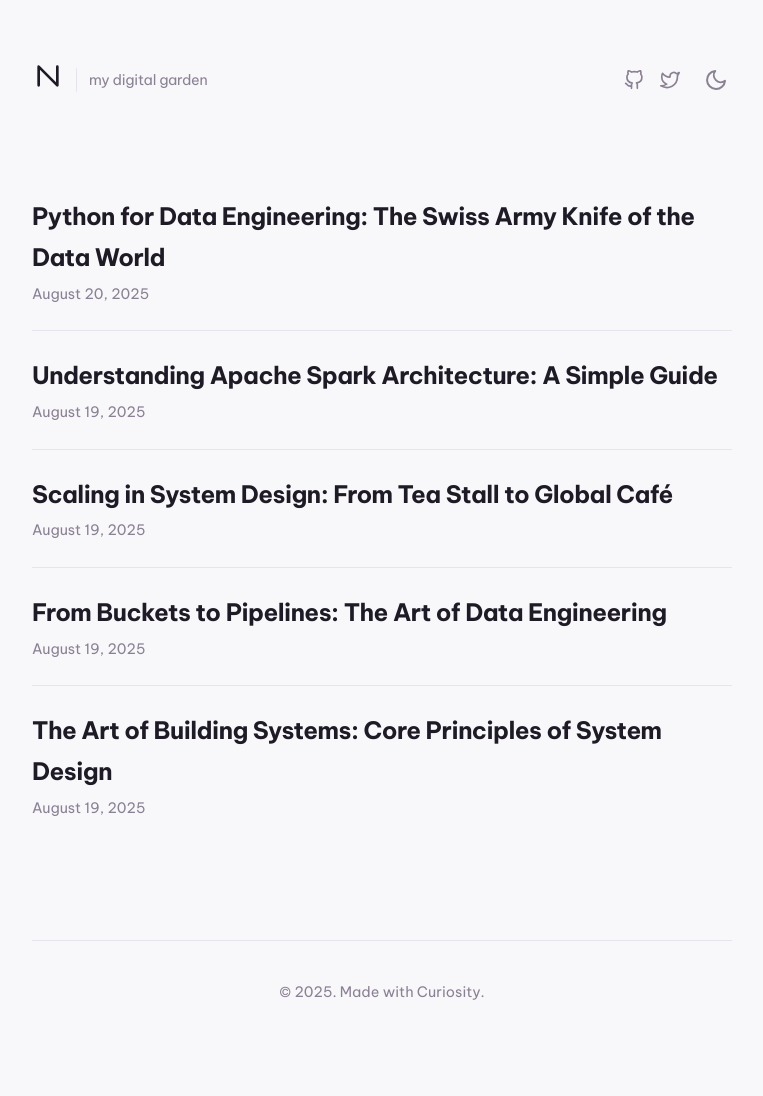
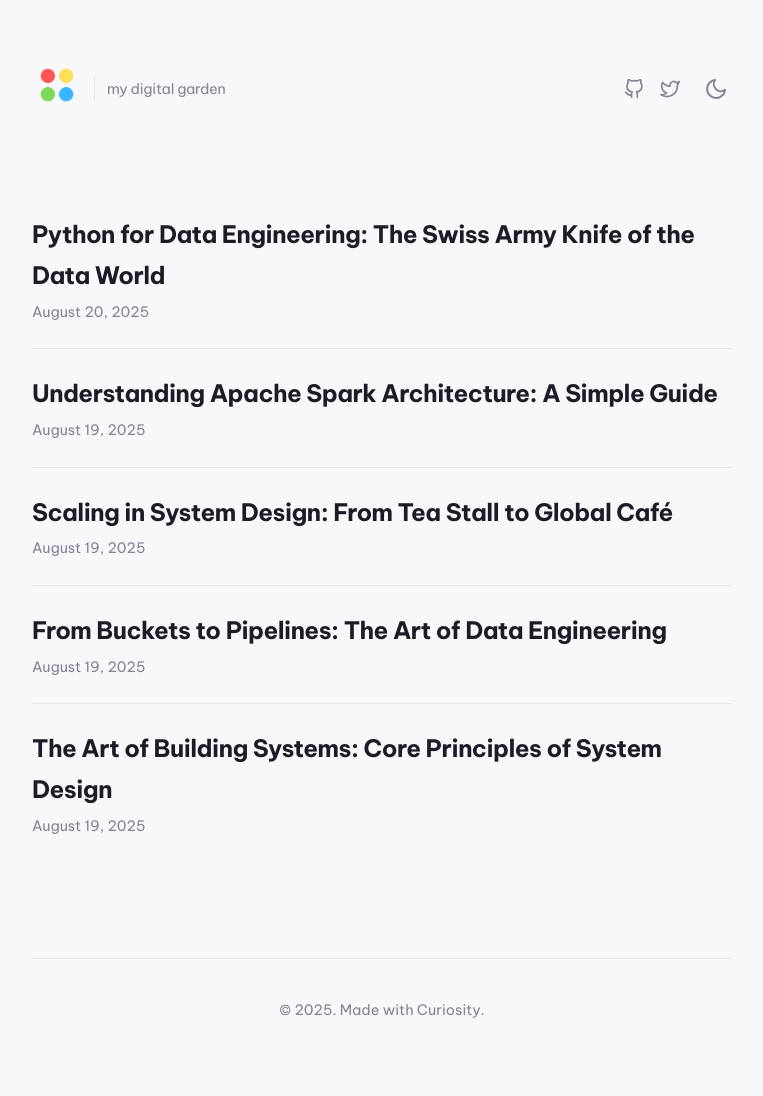
Before and after one commit to nileshhazra/second-brain, a Jekyll site: the page built from index.md, in a window 1280 px wide. Shown: the whole page, without its empty margins (258-1021 px from the left). Built offline with Jekyll 4.4.1, drawn with Linux system fonts in a browser that asks for light colours.

Commit message:
add logo

```diff
--- a/_layouts/default.html
+++ b/_layouts/default.html
@@ -18,9 +18,10 @@
   <div class="header-main">
     <div class="site-branding">
       <a href="{{ "/" | relative_url }}" class="logo-link" aria-label="Homepage">
-        <svg class="site-logo" width="32" height="32" viewBox="0 0 24 24" fill="none" stroke="currentColor" stroke-width="2" stroke-linecap="round" stroke-linejoin="round">
+        <!-- <svg class="site-logo" width="32" height="32" viewBox="0 0 24 24" fill="none" stroke="currentColor" stroke-width="2" stroke-linecap="round" stroke-linejoin="round">
           <path d="M5,19V5 L19,19V5"></path>
-        </svg>
+        </svg> -->
+        <img src="../assets/logo.png" alt="" width="50">
       </a>
       <div class="site-tagline">my digital garden</div>
     </div>
```
Also changed, not shown: assets/logo.png (added).
